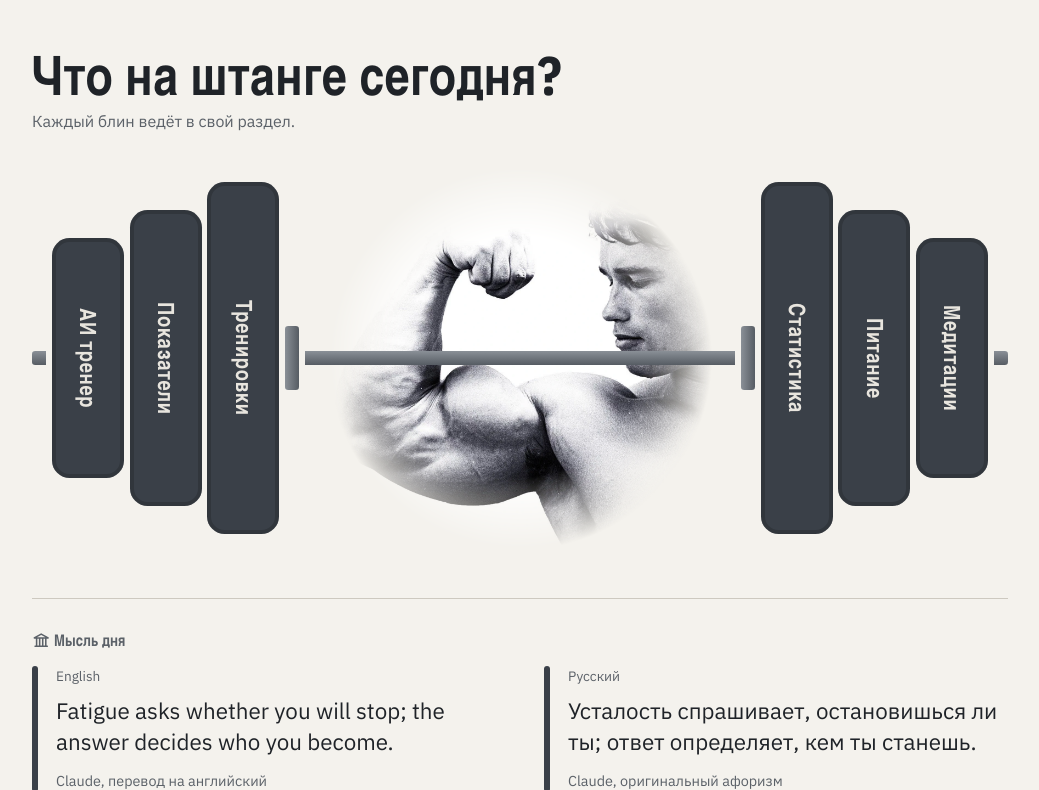
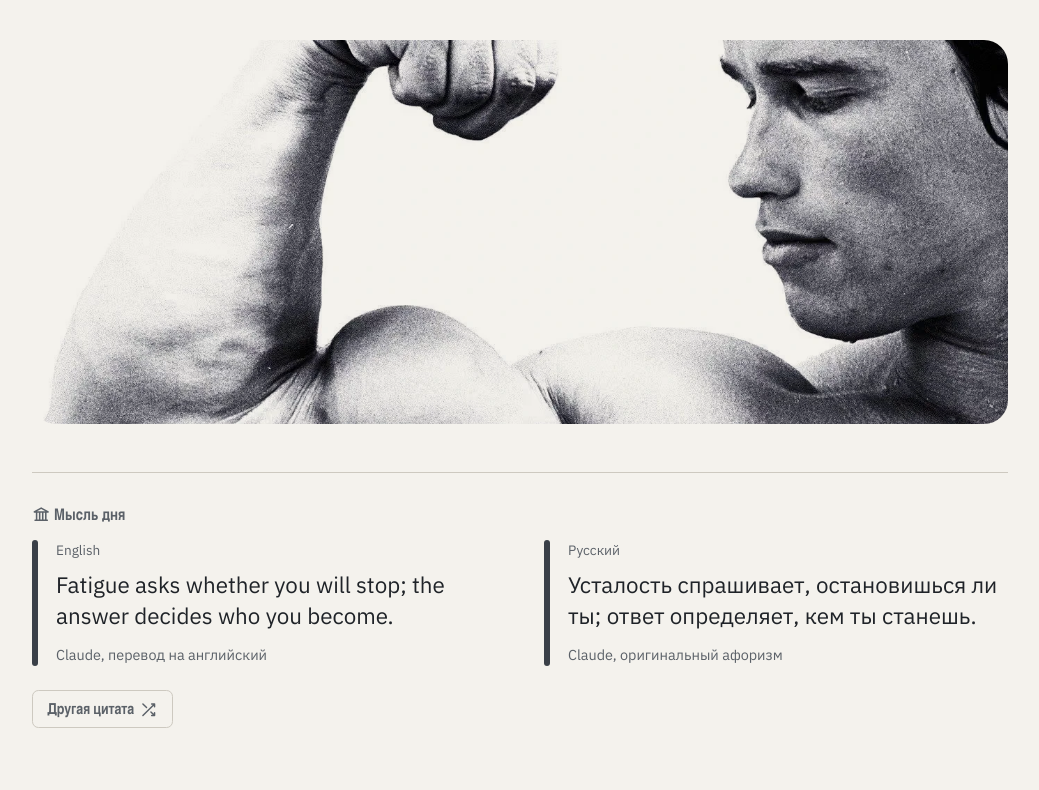
Before and after one commit to BorodaPetra/Pumping_Iron, a FastAPI app: page / in a window 1280 px wide. Shown: the part 86-876 px from the top of the page, without its empty margins (120-1159 px from the left). After the commit the page ends 814 px from the top, so only its background shows below. Run offline with FastAPI, Linux system fonts and the light colour scheme; data that the repository does not hold is empty.

Commit message:
Home: barbell and heading removed, wide photo band instead

```diff
--- a/src/pumping_iron/static/style.css
+++ b/src/pumping_iron/static/style.css
@@ -104,107 +104,17 @@ main { max-width: 64rem; margin: 2.5rem auto; padding: 0 1.5rem; }
 
 main p { max-width: 60ch; color: var(--muted); }
 
-/* ---------- home: the barbell ---------- */
+/* ---------- home: the photo ---------- */
 
-.hero h1 { margin-bottom: 0.25rem; font-size: clamp(2rem, 6vw, 3.4rem); }
-.hero p { margin: 0 0 2rem; }
-
-.barbell {
-  position: relative;
-  isolation: isolate;
-  display: flex;
-  align-items: center;
-  gap: 0.35rem;
-  min-height: 24rem;
-}
-
-/* The photo sits square behind the bar between the plates; multiply turns its white into the page colour
-   and the mask fades its edges. */
-.barbell::before {
-  content: "";
-  position: absolute;
-  inset: 0 auto 0 50%;
-  aspect-ratio: 1;
-  translate: -50% 0;
-  z-index: -1;
-  background: url("img/hero-bicep.webp") no-repeat center / cover;
+/* a wide band cut from the photo; multiply turns its white into the page colour */
+.hero-photo {
+  display: block;
+  width: 100%;
+  height: 24rem;
+  object-fit: cover;
+  object-position: center 40%;
+  border-radius: 1.5rem;
   mix-blend-mode: multiply;
-  -webkit-mask-image: radial-gradient(closest-side, #000 62%, transparent);
-  mask-image: radial-gradient(closest-side, #000 62%, transparent);
-}
-
-.bar {
-  flex: 1;
-  min-width: 1.5rem;
-  height: 0.9rem;
-  background: linear-gradient(#8a9097, #565c63);
-}
-
-/* a side holds three plates; the first one in the DOM sits next to the collar */
-.side {
-  display: flex;
-  align-items: center;
-  gap: 0.35rem;
-}
-
-.side-left { flex-direction: row-reverse; }
-
-.collar {
-  width: 0.9rem;
-  height: 4rem;
-  border-radius: 0.2rem;
-  background: linear-gradient(90deg, #8a9097, #565c63);
-}
-
-/* bar ends sticking out past the outermost plates */
-.sleeve {
-  width: 0.9rem;
-  height: 0.9rem;
-  background: linear-gradient(#8a9097, #565c63);
-}
-
-.sleeve:first-child { border-radius: 0.2rem 0 0 0.2rem; }
-.sleeve:last-child { border-radius: 0 0.2rem 0.2rem 0; }
-
-.plate {
-  display: flex;
-  align-items: center;
-  justify-content: center;
-  width: clamp(2.3rem, 8vw, 4.5rem);
-  background: var(--plate);
-  color: var(--on);
-  border-radius: 1.1rem;
-  box-shadow: inset 0 0 0 0.25rem rgb(0 0 0 / 0.16);
-  font-family: var(--font-display);
-  font-size: clamp(0.95rem, 2.6vw, 1.4rem);
-  font-weight: 700;
-  letter-spacing: 0.03em;
-  text-decoration: none;
-  writing-mode: vertical-rl;
-  transition: transform 0.15s ease-out;
-}
-
-/* diameters shrink along the sleeve, like a real loaded bar */
-.plate:nth-child(1) { height: 22rem; }
-.plate:nth-child(2) { height: 18.5rem; }
-.plate:nth-child(3) { height: 15rem; }
-
-.plate:hover,
-.plate:focus-visible { transform: translateY(-0.4rem); }
-
-/* the one orchestrated moment: plates slide onto both sleeves, biggest first */
-.side-left { --from: -3rem; }
-.side-right { --from: 3rem; }
-
-@media (prefers-reduced-motion: no-preference) {
-  .plate {
-    animation: load-plate 0.5s cubic-bezier(0.2, 0.8, 0.2, 1) backwards;
-    animation-delay: calc(var(--i) * 90ms);
-  }
-}
-
-@keyframes load-plate {
-  from { opacity: 0; transform: translateX(var(--from)); }
 }
 
 /* ---------- home: quotes ---------- */
@@ -243,7 +153,7 @@ main p { max-width: 60ch; color: var(--muted); }
 .quote figcaption { color: var(--muted); font-size: 0.9rem; }
 .quote figcaption strong { color: var(--chalk); }
 
-/* after the plates are on: the rule grows, the words come in one by one, then the author */
+/* after the page is shown: the rule grows, the words come in one by one, then the author */
 @media (prefers-reduced-motion: no-preference) {
   .quote::before { animation: quote-rule 0.6s ease-out 0.8s backwards; }
   .quotes > h2, .quote-label { animation: quote-word 0.5s ease-out 0.8s backwards; }
--- a/src/pumping_iron/templates/index.html
+++ b/src/pumping_iron/templates/index.html
@@ -1,29 +1,11 @@
 {% extends "base.html" %}
 {% block content %}
 <section class="hero">
-  <h1>Что на штанге сегодня?</h1>
-  <p>Каждый блин ведёт в свой раздел.</p>
-  {# Three plates per side. In the DOM the first plate of a side is the innermost one. #}
-  <div class="barbell">
-    <div class="sleeve"></div>
-    <div class="side side-left">
-      {% for item in nav[:3] %}
-        <a class="plate plate-white" href="{{ item.path }}" style="--i: {{ loop.index0 }}">{{ item.title }}</a>
-      {% endfor %}
-    </div>
-    <div class="collar"></div>
-    <div class="bar"></div>
-    <div class="collar"></div>
-    <div class="side side-right">
-      {% for item in nav[3:6] %}
-        <a class="plate plate-white" href="{{ item.path }}" style="--i: {{ loop.index0 }}">{{ item.title }}</a>
-      {% endfor %}
-    </div>
-    <div class="sleeve"></div>
-  </div>
+  <h1 class="sr-only">Pumping Iron</h1>
+  <img class="hero-photo" src="{{ url_for('static', path='img/hero-bicep.webp') }}" alt="">
 </section>
 
-{# Quote of the day under the barbell: one block, or the original next to its Russian translation.
+{# Quote of the day under the photo: one block, or the original next to its Russian translation.
    The words appear one after another (see .quote in style.css). #}
 {% macro block(text, label, caption, lang) %}
 <figure class="quote" lang="{{ lang }}" style="--n: {{ text.split()|length }}">
```
Also changed, not shown: IMPLEMENTATION.md (+1 -1 lines).
